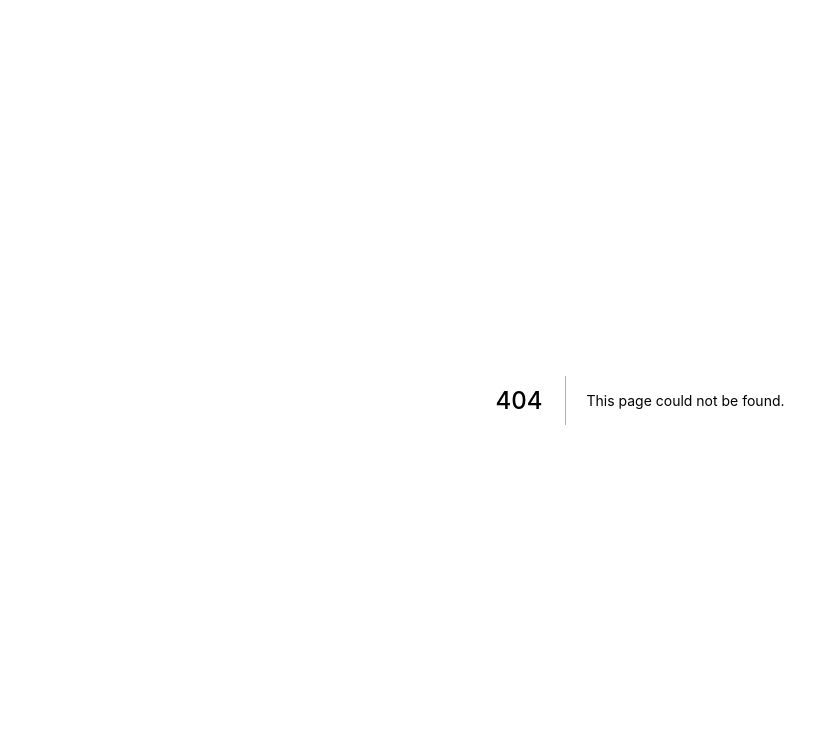
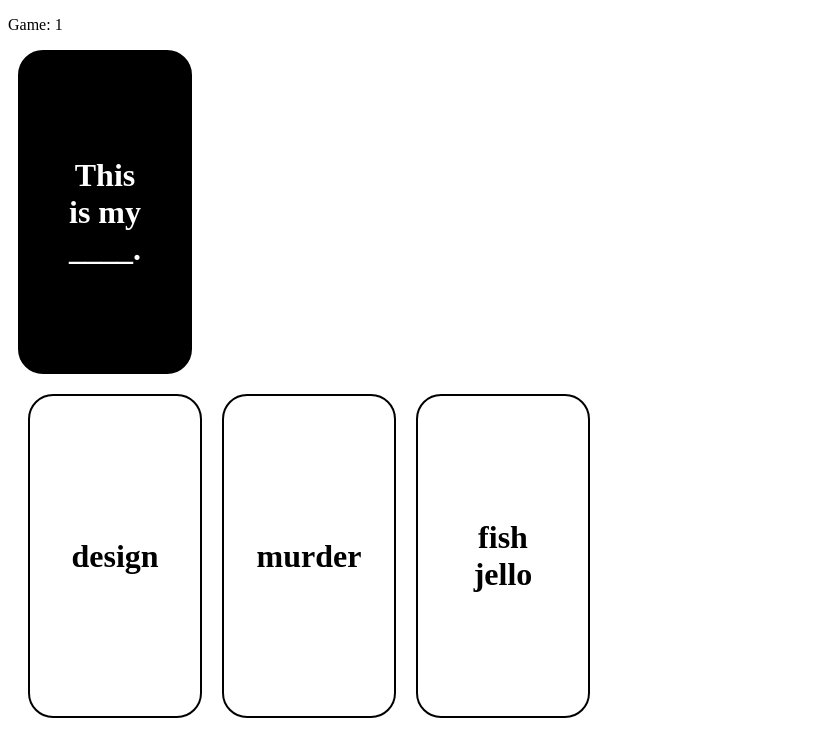
Before and after one commit to stevideter/cards-against-hannibal, a Next.js app: page /game/1 in a window 1280 px wide. Before the commit this address had no page. Shown: the top 756 px of the page, without its empty margins (0-839 px from the left). Built offline with nearby package versions, Linux system fonts and the light colour scheme.

Commit message:
feature(game): initial card layout (#1)

```diff
--- /dev/null
+++ b/components/BlackCard/BlackCard.js
@@ -0,0 +1,12 @@
+import styles from './BlackCard.module.css'
+
+const BlackCard = () => (
+    <div className={styles.card}>
+        <p>
+        This is my ____.
+
+        </p> </div>
+
+  );
+
+  export default BlackCard;
--- /dev/null
+++ b/components/BlackCard/BlackCard.module.css
@@ -0,0 +1,22 @@
+.card {
+  background: black;
+  color: white;
+  width: 150px;
+  height: 300px;
+  padding: 10px;
+  font-size: xx-large;
+  font-weight: bolder;
+  border-radius: 25px;
+  border: 2px solid black;
+  position: relative;
+}
+
+.card p {
+  margin: 0;
+  position: absolute;
+  top: 50%;
+  left: 50%;
+  transform: translate(-50%, -50%);
+  text-align: center;
+
+}
--- /dev/null
+++ b/components/GameBoard/GameBoard.js
@@ -0,0 +1,19 @@
+import styles from "./GameBoard.module.css";
+import BlackCard from "../BlackCard/BlackCard";
+import WhiteCard from "../WhiteCard/WhiteCard";
+
+const GameBoard = () => (
+  <div className={styles.gameboard}>
+    <div className={styles.blackcard}>
+    <BlackCard />
+    </div>
+    <div className={styles.whitecards}>
+      <WhiteCard text="design" />
+      <WhiteCard text="murder" />
+      <WhiteCard text="fish jello" />
+
+    </div>
+  </div>
+);
+
+export default GameBoard;
--- /dev/null
+++ b/components/GameBoard/GameBoard.module.css
@@ -0,0 +1,12 @@
+.gameboard {
+    background-color: white;
+}
+.blackcard {
+    margin: 10px;
+
+}
+.whitecards {
+    margin: 10px;
+    display: flex;
+    flex-direction:row;
+}
--- /dev/null
+++ b/components/WhiteCard/WhiteCard.js
@@ -0,0 +1,9 @@
+import styles from "./WhiteCard.module.css";
+
+const WhiteCard = (props) => (
+  <div className={styles.card}>
+    <p>{props.text}</p>
+  </div>
+);
+
+export default WhiteCard;
--- /dev/null
+++ b/components/WhiteCard/WhiteCard.module.css
@@ -0,0 +1,22 @@
+.card {
+  background: white;
+  color: black;
+  width: 150px;
+  height: 300px;
+  padding: 10px;
+  font-size: xx-large;
+  font-weight: bolder;
+  border-radius: 25px;
+  border: 2px solid black;
+  position: relative;
+  margin: 10px;
+}
+
+.card p {
+  margin: 0;
+  position: absolute;
+  top: 50%;
+  left: 50%;
+  transform: translate(-50%, -50%);
+  text-align: center;
+}
--- /dev/null
+++ b/pages/game/[id].js
@@ -0,0 +1,14 @@
+import { useRouter } from 'next/router';
+import GameBoard from '../../components/GameBoard/GameBoard';
+
+const Game = () => {
+  const router = useRouter();
+  const { id } = router.query;
+
+  return <div>
+      <p>Game: {id}</p>
+      <GameBoard />
+      </div>
+}
+
+export default Game
```
Also changed, not shown: pages/index.js (+9 -55 lines).
